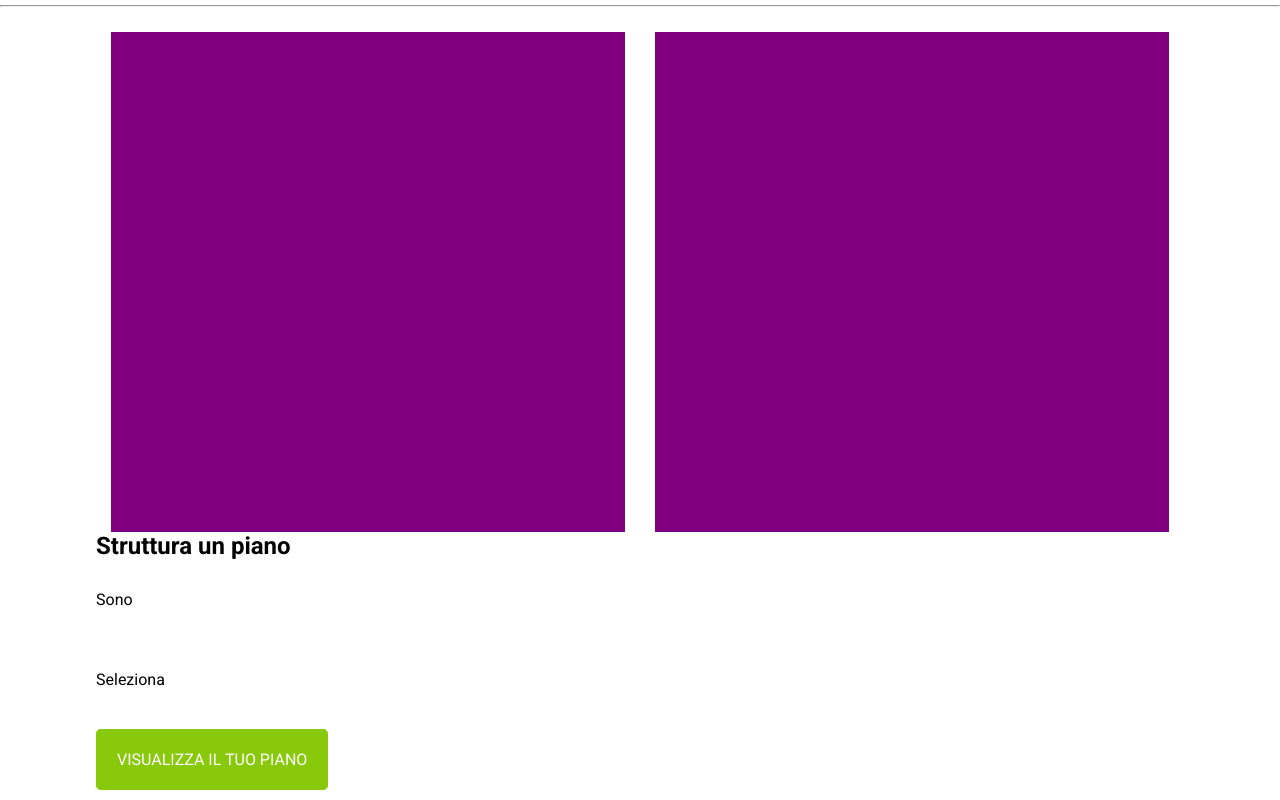
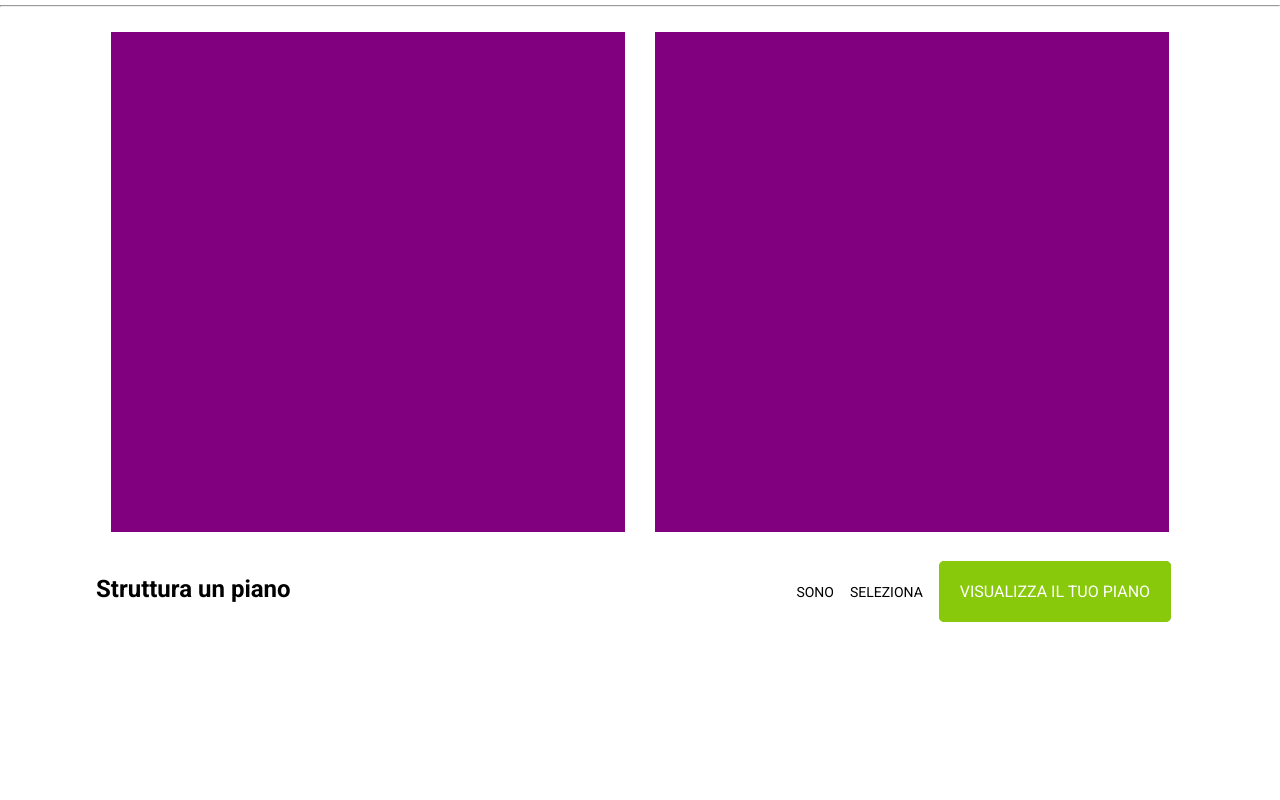
Before and after one commit to gfederica/htmlcss-fluentify, a plain HTML site: page index.html in a window 1280 px wide. Shown: the part 1365-2165 px from the top of the page. After the commit the page ends 2100 px from the top, so only its background shows below. Drawn offline with Linux system fonts and the light colour scheme.

Commit message:
iniziato layout footer

```diff
--- a/index.html
+++ b/index.html
@@ -64,12 +64,14 @@
             </section>
         </section>
         <footer>
-            <div class="container">
+            <div class="container footer">
                 <h2>Struttura un piano</h2>
-                <div class="nav">
-                    <p>Sono</p>
-                    <p>Seleziona</p>
-                    <a href="#" class="btn green-btn btn-large">visualizza il tuo piano</a>
+                <div class="nav-footer">
+                    <ul>
+                        <li><p>Sono</p></li>
+                        <li><p>Seleziona</p></li>
+                        <li><a href="#" class="btn green-btn btn-large">visualizza il tuo piano</a></li>
+                    </ul>
                 </div>
             </div>
         </footer>
--- a/style/style.css
+++ b/style/style.css
@@ -181,5 +181,18 @@ h5 {
 
 
 footer {
-    height: 300px;
+    height: 200px;
+    margin-top: 55px;
+    padding-top: 40px;
 }
+
+footer h2 {
+    display: inline-block;
+    width: 33%;
+}
+
+.nav-footer {
+    display: inline-block;
+    text-align: right;
+    width: 66%;
+}
```
